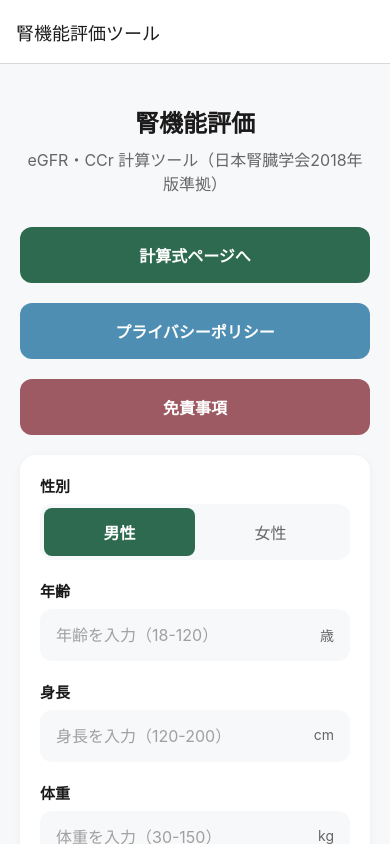
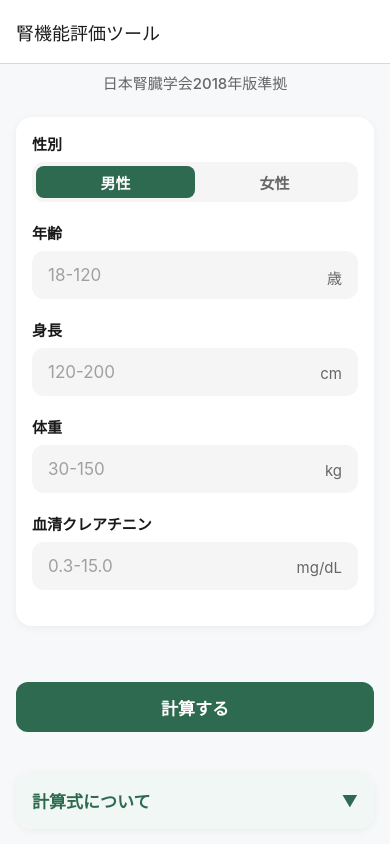
Before and after one commit to yutabee/RenalCalc, a React Native app: screen / in a window 390 px wide. Built offline with nearby package versions, Linux system fonts and the light colour scheme.

Commit message:
Refactor navigation structure and improve component organization

```diff
--- a/App.tsx
+++ b/App.tsx
@@ -1,5 +1,5 @@
 import 'react-native-gesture-handler';
-import React, {useState} from 'react';
+import React, {useState, useRef, useEffect} from 'react';
 import {
   View,
   Text,
@@ -11,62 +11,16 @@ import {
   KeyboardAvoidingView,
   Platform,
   Alert,
+  Animated,
 } from 'react-native';
-
 import {NavigationContainer} from '@react-navigation/native';
 import {createNativeStackNavigator} from '@react-navigation/native-stack';
-
-// プライバシーポリシーページ
-const PrivacyPolicyScreen: React.FC = () => {
-  return (
-    <ScrollView style={styles.privacyContainer}>
-      <Text style={styles.privacyTitle}>プライバシーポリシー</Text>
-      <Text style={styles.privacyParagraph}>
-        ここにプライバシーポリシーの内容を記載します。{'\n'}
-        本アプリはユーザーの個人情報を取り扱う場合、その用途、保管方法、第三者提供の有無、セキュリティ対策、ユーザーが自身の情報を確認・削除する方法などを明記します。
-        {'\n\n'}
-        例:{'\n'}- 収集するデータとその目的{'\n'}- データの保存期間{'\n'}-
-        第三者提供の有無と内容{'\n'}- クッキーや類似技術の使用について{'\n'}-
-        問い合わせ窓口
-      </Text>
-    </ScrollView>
-  );
-};
-
-// 計算式一覧ページ
-const FormulasPage: React.FC = () => {
-  return (
-    <ScrollView style={styles.privacyContainer}>
-      <Text style={styles.privacyTitle}>計算式一覧</Text>
-      <Text style={styles.privacyParagraph}>
-        eGFR計算式、CCr計算式、体表面積算出式、CKD重症度分類についての説明を記載します。
-      </Text>
-      <Text style={styles.privacyParagraph}>
-        - eGFR: 日本腎臓学会2018年版推算式{'\n'}- CCr: Cockcroft-Gault式 +
-        日本人補正{'\n'}- BSA: 藤本式{'\n'}- CKD重症度分類: G1 ~ G5 の基準
-      </Text>
-    </ScrollView>
-  );
-};
-
-// 免責事項ページ
-const DisclaimerScreen: React.FC = () => {
-  return (
-    <ScrollView style={styles.privacyContainer}>
-      <Text style={styles.privacyTitle}>免責事項</Text>
-      <Text style={styles.privacyParagraph}>
-        このアプリで提供される情報および計算結果は、医療専門家の指導・判断を置き換えるものではありません。あくまで参考値としてご利用いただき、最終的な医療上の判断は必ず医師等の有資格の医療従事者にご相談ください。
-        {'\n\n'}
-        アプリ提供者は、このアプリの利用によるいかなる損害、トラブル、損失に対して一切の責任を負いません。ユーザーは自己責任で本アプリを利用してください。
-      </Text>
-    </ScrollView>
-  );
-};
 
 // 型定義
 interface CKDStage {
   stage: string;
   description: string;
+  color: string;
 }
 
 interface ResultCardProps {
@@ -85,6 +39,40 @@ interface InputValidation {
   serumCr: number;
 }
 
+interface ActionButtonProps {
+  title: string;
+  onPress: () => void;
+  variant?: 'primary' | 'secondary' | 'tertiary';
+  backgroundColor?: string;
+}
+
+// カスタムボタンコンポーネント
+const ActionButton: React.FC<ActionButtonProps> = ({
+  title,
+  onPress,
+  variant = 'primary',
+  backgroundColor,
+}) => (
+  <TouchableOpacity
+    style={[
+      styles.actionButton,
+      variant === 'secondary' && styles.actionButtonSecondary,
+      variant === 'tertiary' && styles.actionButtonTertiary,
+      backgroundColor && {backgroundColor},
+    ]}
+    onPress={onPress}
+    activeOpacity={0.7}>
+    <Text
+      style={[
+        styles.actionButtonText,
+        variant === 'secondary' && styles.actionButtonTextSecondary,
+        variant === 'tertiary' && styles.actionButtonTextTertiary,
+      ]}>
+      {title}
+    </Text>
+  </TouchableOpacity>
+);
+
 // ResultCardコンポーネント
 const ResultCard: React.FC<ResultCardProps> = ({
   title,
@@ -93,37 +81,94 @@ const ResultCard: React.FC<ResultCardProps> = ({
   stage,
   description,
   isActive = false,
-}) => (
-  <View style={[styles.resultCard, isActive && styles.activeResultCard]}>
+}) => {
+  const fadeAnim = useRef(new Animated.Value(0)).current;
+
+  // fadeAnimを依存配列に追加
+  useEffect(() => {
+    Animated.timing(fadeAnim, {
+      toValue: 1,
+      duration: 300,
+      useNativeDriver: true,
+    }).start();
+  }, [fadeAnim]);
+
+  return (
+    <Animated.View
+      style={[
+        styles.resultCard,
+        isActive && styles.activeResultCard,
+        {opacity: fadeAnim},
+      ]}>
+      <View style={styles.resultHeader}>
         <Text style={styles.resultTitle}>{title}</Text>
-    <Text style={styles.resultValue}>{value}</Text>
-    <Text style={styles.resultUnit}>{unit}</Text>
+        <Text style={styles.resultValue}>
+          {value}
+          <Text style={styles.resultUnit}> {unit}</Text>
+        </Text>
+      </View>
       {stage && (
         <View style={styles.stageContainer}>
-        <Text style={styles.stageText}>
-          {stage.stage}: {stage.description}
-        </Text>
+          <View style={[styles.stageBadge, {backgroundColor: stage.color}]}>
+            <Text style={styles.stageBadgeText}>{stage.stage}</Text>
+          </View>
+          <Text style={styles.stageDescription}>{stage.description}</Text>
         </View>
       )}
-    {description && <Text style={styles.resultDescription}>{description}</Text>}
-  </View>
+      {description && (
+        <Text style={styles.resultDescription}>{description}</Text>
+      )}
+    </Animated.View>
   );
+};
 
 // 計算式の説明コンポーネント
 const FormulaAccordion: React.FC = () => {
   const [isExpanded, setIsExpanded] = useState(false);
+  const heightAnim = useRef(new Animated.Value(0)).current;
+
+  // isExpanded, heightAnim を依存配列に追加
+  useEffect(() => {
+    Animated.timing(heightAnim, {
+      toValue: isExpanded ? 1 : 0,
+      duration: 300,
+      useNativeDriver: false,
+    }).start();
+  }, [isExpanded, heightAnim]);
 
   return (
     <View style={styles.formulaSection}>
       <TouchableOpacity
         style={styles.formulaHeader}
-        onPress={() => setIsExpanded(!isExpanded)}>
+        onPress={() => setIsExpanded(!isExpanded)}
+        activeOpacity={0.7}>
         <Text style={styles.formulaHeaderText}>計算式について</Text>
-        <Text style={styles.formulaHeaderIcon}>{isExpanded ? '▼' : '▶'}</Text>
+        <Animated.Text
+          style={[
+            styles.formulaHeaderIcon,
+            {
+              transform: [
+                {
+                  rotate: heightAnim.interpolate({
+                    inputRange: [0, 1],
+                    outputRange: ['0deg', '180deg'],
+                  }),
+                },
+              ],
+            },
+          ]}>
+          ▼
+        </Animated.Text>
       </TouchableOpacity>
 
       {isExpanded && (
-        <View style={styles.formulaContent}>
+        <Animated.View
+          style={[
+            styles.formulaContent,
+            {
+              opacity: heightAnim,
+            },
+          ]}>
           <Text style={styles.formulaTitle}>1. eGFR（推算糸球体濾過量）</Text>
           <Text style={styles.formulaDescription}>
             日本腎臓学会2018年版推算式{'\n'}
@@ -149,21 +194,51 @@ const FormulaAccordion: React.FC = () => {
 
           <Text style={styles.formulaTitle}>4. CKD重症度分類</Text>
           <Text style={styles.formulaDescription}>
-            G1: eGFR ≥ 90{'\n'}
-            G2: 60 ≤ eGFR ＜ 90{'\n'}
-            G3a: 45 ≤ eGFR ＜ 60{'\n'}
-            G3b: 30 ≤ eGFR ＜ 45{'\n'}
-            G4: 15 ≤ eGFR ＜ 30{'\n'}
-            G5: eGFR ＜ 15
+            G1: eGFR ≥ 90 mL/min/1.73m²{'\n'}
+            G2: 60-89 mL/min/1.73m²{'\n'}
+            G3a: 45-59 mL/min/1.73m²{'\n'}
+            G3b: 30-44 mL/min/1.73m²{'\n'}
+            G4: 15-29 mL/min/1.73m²{'\n'}
+            G5: ＜15 mL/min/1.73m²
           </Text>
-        </View>
+        </Animated.View>
       )}
     </View>
   );
 };
 
+// CKDステージの色定義
+const CKD_STAGE_COLORS = {
+  G1: '#4CAF50', // 緑
+  G2: '#8BC34A', // 明るい緑
+  G3a: '#FFC107', // 黄色
+  G3b: '#FF9800', // オレンジ
+  G4: '#FF5722', // 深いオレンジ
+  G5: '#F44336', // 赤
+};
+
+// ダミー画面 (Formulas)
+const Formulas: React.FC = () => (
+  <View style={styles.privacyContainer}>
+    <Text style={styles.privacyTitle}>計算式一覧</Text>
+    <Text style={styles.privacyParagraph}>
+      ここに計算式一覧の詳細を記載します。
+    </Text>
+  </View>
+);
+
+// ダミー画面 (Disclaimer)
+const Disclaimer: React.FC = () => (
+  <View style={styles.privacyContainer}>
+    <Text style={styles.privacyTitle}>免責事項</Text>
+    <Text style={styles.privacyParagraph}>
+      ここに免責事項の詳細を記載します。
+    </Text>
+  </View>
+);
+
+// メインの入力フォームと計算機能を含むホーム画面
 const HomeScreen: React.FC<{navigation: any}> = ({navigation}) => {
-  // State管理
   const [age, setAge] = useState<string>('');
   const [weight, setWeight] = useState<string>('');
   const [height, setHeight] = useState<string>('');
@@ -173,6 +248,10 @@ const HomeScreen: React.FC<{navigation: any}> = ({navigation}) => {
   const [egfr, setEgfr] = useState<number | null>(null);
   const [bsa, setBsa] = useState<number | null>(null);
 
+  // アニメーション用の値
+  const fadeAnim = useRef(new Animated.Value(1)).current;
+
+  // 入力値の検証
   const validateInputs = (): InputValidation => {
     const ageNum = parseFloat(age);
     const weightNum = parseFloat(weight);
@@ -202,13 +281,14 @@ const HomeScreen: React.FC<{navigation: any}> = ({navigation}) => {
     return {ageNum, weightNum, heightNum, serumCr};
   };
 
+  // 体表面積計算（藤本式）
   const calculateBSA = (heightCm: number, weightKg: number): number => {
     return weightKg ** 0.444 * heightCm ** 0.663 * 0.008883;
   };
 
+  // CCr計算
   const calculateCCR = (inputs: InputValidation) => {
     const {ageNum, weightNum, heightNum, serumCr} = inputs;
-
     try {
       const bsaValue = calculateBSA(heightNum, weightNum);
       const factor = sex === 'male' ? 1 : 0.85;
@@ -227,6 +307,7 @@ const HomeScreen: React.FC<{navigation: any}> = ({navigation}) => {
     }
   };
 
+  // eGFR計算
   const calculateEGFR = (inputs: InputValidation) => {
     const {ageNum, serumCr} = inputs;
 
@@ -250,30 +331,66 @@ const HomeScreen: React.FC<{navigation: any}> = ({navigation}) => {
     }
   };
 
+  // CKDステージ判定
   const getCKDStage = (egfrValue: number): CKDStage => {
     if (egfrValue >= 90) {
       return {
         stage: 'G1',
         description: '正常または高値（腎症の存在確認が必要）',
+        color: CKD_STAGE_COLORS.G1,
       };
     }
     if (egfrValue >= 60) {
-      return {stage: 'G2', description: '軽度低下（腎症の存在確認が必要）'};
+      return {
+        stage: 'G2',
+        description: '軽度低下（腎症の存在確認が必要）',
+        color: CKD_STAGE_COLORS.G2,
+      };
     }
     if (egfrValue >= 45) {
-      return {stage: 'G3a', description: '軽度～中等度低下'};
+      return {
+        stage: 'G3a',
+        description: '軽度～中等度低下',
+        color: CKD_STAGE_COLORS.G3a,
+      };
     }
     if (egfrValue >= 30) {
-      return {stage: 'G3b', description: '中等度～高度低下'};
+      return {
+        stage: 'G3b',
+        description: '中等度～高度低下',
+        color: CKD_STAGE_COLORS.G3b,
+      };
     }
     if (egfrValue >= 15) {
-      return {stage: 'G4', description: '高度低下'};
+      return {
+        stage: 'G4',
+        description: '高度低下',
+        color: CKD_STAGE_COLORS.G4,
+      };
     }
-    return {stage: 'G5', description: '末期腎不全'};
+    return {
+      stage: 'G5',
+      description: '末期腎不全',
+      color: CKD_STAGE_COLORS.G5,
+    };
   };
 
+  // 計算実行
   const handleCalculate = async () => {
     try {
+      Animated.sequence([
+        Animated.timing(fadeAnim, {
+          toValue: 0,
+          duration: 200,
+          useNativeDriver: true,
+        }),
+        Animated.timing(fadeAnim, {
+          toValue: 1,
+          duration: 200,
+          useNativeDriver: true,
+        }),
+      ]).start();
+
       const validatedInputs = validateInputs();
 
       setBsa(null);
@@ -297,38 +414,10 @@ const HomeScreen: React.FC<{navigation: any}> = ({navigation}) => {
       <KeyboardAvoidingView
         behavior={Platform.OS === 'ios' ? 'padding' : 'height'}
         style={styles.keyboardAvoid}>
-        <ScrollView contentContainerStyle={styles.scrollContainer}>
-          <Text style={styles.title}>腎機能評価</Text>
-          <Text style={styles.subtitle}>
-            eGFR・CCr 計算ツール（日本腎臓学会2018年版準拠）
-          </Text>
-
-          {/* 計算式ページへ遷移するためのボタン */}
-          <TouchableOpacity
-            style={[styles.calculateButton, {marginBottom: 20}]}
-            onPress={() => navigation.navigate('Formulas')}>
-            <Text style={styles.calculateButtonText}>計算式ページへ</Text>
-          </TouchableOpacity>
-
-          {/* プライバシーポリシーページへ遷移するためのボタン */}
-          <TouchableOpacity
-            style={[
-              styles.calculateButton,
-              {marginBottom: 20, backgroundColor: '#4F8EB3'},
-            ]}
-            onPress={() => navigation.navigate('PrivacyPolicy')}>
-            <Text style={styles.calculateButtonText}>プライバシーポリシー</Text>
-          </TouchableOpacity>
-
-          {/* 免責事項ページへのボタン追加 */}
-          <TouchableOpacity
-            style={[
-              styles.calculateButton,
-              {marginBottom: 20, backgroundColor: '#9E5A63'},
-            ]}
-            onPress={() => navigation.navigate('Disclaimer')}>
-            <Text style={styles.calculateButtonText}>免責事項</Text>
-          </TouchableOpacity>
+        <ScrollView
+          contentContainerStyle={styles.scrollContainer}
+          showsVerticalScrollIndicator={false}>
+          <Text style={styles.subtitle}>日本腎臓学会2018年版準拠</Text>
 
           <View style={styles.inputSection}>
             <View style={styles.inputGroup}>
@@ -339,7 +428,10 @@ const HomeScreen: React.FC<{navigation: any}> = ({navigation}) => {
                     styles.segmentButton,
                     sex === 'male' && styles.segmentButtonActive,
                   ]}
-                  onPress={() => setSex('male')}>
+                  onPress={() => setSex('male')}
+                  accessibilityLabel="男性を選択"
+                  accessibilityRole="radio"
+                  accessibilityState={{checked: sex === 'male'}}>
                   <Text
                     style={[
                       styles.segmentButtonText,
@@ -353,7 +445,10 @@ const HomeScreen: React.FC<{navigation: any}> = ({navigation}) => {
                     styles.segmentButton,
                     sex === 'female' && styles.segmentButtonActive,
                   ]}
-                  onPress={() => setSex('female')}>
+                  onPress={() => setSex('female')}
+                  accessibilityLabel="女性を選択"
+                  accessibilityRole="radio"
+                  accessibilityState={{checked: sex === 'female'}}>
                   <Text
                     style={[
                       styles.segmentButtonText,
@@ -369,11 +464,15 @@ const HomeScreen: React.FC<{navigation: any}> = ({navigation}) => {
               <Text style={styles.label}>年齢</Text>
               <TextInput
                 style={styles.input}
-                placeholder="年齢を入力（18-120）"
+                placeholder="18-120"
                 keyboardType="numeric"
                 value={age}
                 onChangeText={setAge}
+                maxLength={3}
                 placeholderTextColor="#A0A0A0"
+                accessibilityLabel="年齢入力"
+                accessibilityHint="18歳から120歳までの値を入力"
+                returnKeyType="next"
               />
               <Text style={styles.unit}>歳</Text>
             </View>
@@ -382,11 +481,15 @@ const HomeScreen: React.FC<{navigation: any}> = ({navigation}) => {
               <Text style={styles.label}>身長</Text>
               <TextInput
                 style={styles.input}
-                placeholder="身長を入力（120-200）"
+                placeholder="120-200"
                 keyboardType="numeric"
                 value={height}
                 onChangeText={setHeight}
+                maxLength={3}
                 placeholderTextColor="#A0A0A0"
+                accessibilityLabel="身長入力"
+                accessibilityHint="センチメートル単位で入力"
+                returnKeyType="next"
               />
               <Text style={styles.unit}>cm</Text>
             </View>
@@ -395,11 +498,15 @@ const HomeScreen: React.FC<{navigation: any}> = ({navigation}) => {
               <Text style={styles.label}>体重</Text>
               <TextInput
                 style={styles.input}
-                placeholder="体重を入力（30-150）"
+                placeholder="30-150"
                 keyboardType="numeric"
                 value={weight}
                 onChangeText={setWeight}
+                maxLength={3}
                 placeholderTextColor="#A0A0A0"
+                accessibilityLabel="体重入力"
+                accessibilityHint="キログラム単位で入力"
+                returnKeyType="next"
               />
               <Text style={styles.unit}>kg</Text>
             </View>
@@ -408,61 +515,75 @@ const HomeScreen: React.FC<{navigation: any}> = ({navigation}) => {
               <Text style={styles.label}>血清クレアチニン</Text>
               <TextInput
                 style={styles.input}
-                placeholder="数値を入力（0.3-15.0）"
-                keyboardType="numeric"
+                placeholder="0.3-15.0"
+                keyboardType="decimal-pad"
                 value={serumCreatinine}
                 onChangeText={setSerumCreatinine}
+                maxLength={5}
                 placeholderTextColor="#A0A0A0"
+                accessibilityLabel="血清クレアチニン入力"
+                accessibilityHint="mg/dL単位で入力"
+                returnKeyType="done"
               />
               <Text style={styles.unit}>mg/dL</Text>
             </View>
           </View>
 
           <View style={styles.calculationButtons}>
-            <TouchableOpacity
-              style={styles.calculateButton}
-              onPress={handleCalculate}>
-              <Text style={styles.calculateButtonText}>計算する</Text>
-            </TouchableOpacity>
+            <ActionButton
+              title="計算する"
+              onPress={handleCalculate}
+              variant="primary"
+            />
           </View>
 
+          <Animated.View style={[styles.resultsContainer, {opacity: fadeAnim}]}>
             {(egfr !== null || ccr !== null || bsa !== null) && (
-            <View style={styles.resultsContainer}>
+              <>
                 <Text style={styles.resultsSectionTitle}>計算結果</Text>
                 {egfr !== null && (
-                <View style={styles.resultCards}>
                   <ResultCard
                     title="eGFR"
                     value={egfr}
                     unit="mL/min/1.73m²"
                     stage={getCKDStage(egfr)}
                   />
-                </View>
                 )}
                 {ccr !== null && (
-                <View style={styles.resultCards}>
                   <ResultCard
                     title="CCr（補正値）"
                     value={ccr}
                     unit="mL/min/1.73m²"
                   />
+                )}
+                {bsa !== null && (
+                  <View style={styles.bsaContainer}>
+                    <Text style={styles.bsaText}>体表面積: {bsa} m²</Text>
+                    <Text style={styles.bsaSubtext}>（藤本式）</Text>
                   </View>
                 )}
-              {bsa !== null && (
-                <Text style={styles.bsaText}>体表面積: {bsa} m²（藤本式）</Text>
+              </>
             )}
-            </View>
-          )}
+          </Animated.View>
 
           <FormulaAccordion />
+
+          <View style={styles.footerButtons}>
+            <ActionButton
+              title="計算式の詳細"
+              onPress={() => navigation.navigate('Formulas')}
+              variant="secondary"
+            />
+            <ActionButton
+              title="免責事項"
+              onPress={() => navigation.navigate('Disclaimer')}
+              variant="tertiary"
+            />
+          </View>
 
           <Text style={styles.disclaimer}>
             ※
             この計算結果は参考値です。実際の診断には、他の検査結果や臨床所見を含めた総合的な判断が必要です。
-            {'\n'}
-            日本腎臓学会2018年版のeGFR推算式に準拠しています。
-            {'\n'}
-            体表面積は藤本式（1960年）を使用しています。
           </Text>
         </ScrollView>
       </KeyboardAvoidingView>
@@ -483,17 +604,12 @@ const RootApp: React.FC = () => {
         />
         <Stack.Screen
           name="Formulas"
-          component={FormulasPage}
+          component={Formulas}
           options={{title: '計算式一覧'}}
         />
         <Stack.Screen
-          name="PrivacyPolicy"
-          component={PrivacyPolicyScreen}
-          options={{title: 'プライバシーポリシー'}}
-        />
-        <Stack.Screen
           name="Disclaimer"
-          component={DisclaimerScreen}
+          component={Disclaimer}
           options={{title: '免責事項'}}
         />
       </Stack.Navigator>
@@ -512,32 +628,27 @@ const styles = StyleSheet.create({
     flex: 1,
   },
   scrollContainer: {
-    padding: 20,
-  },
-  title: {
-    fontSize: 24,
-    fontWeight: '700',
-    color: '#1A1A1A',
-    textAlign: 'center',
-    marginTop: 20,
+    paddingHorizontal: 16,
+    paddingTop: 8,
+    paddingBottom: 32,
   },
   subtitle: {
-    fontSize: 16,
+    fontSize: 15,
     color: '#666666',
     textAlign: 'center',
-    marginTop: 8,
-    marginBottom: 32,
+    marginBottom: 24,
+    fontWeight: '500',
   },
   inputSection: {
     backgroundColor: '#FFFFFF',
     borderRadius: 16,
-    padding: 20,
+    padding: 16,
     shadowColor: '#000',
     shadowOffset: {width: 0, height: 2},
     shadowOpacity: 0.05,
     shadowRadius: 8,
     elevation: 3,
-    marginBottom: 20,
+    marginBottom: 24,
   },
   inputGroup: {
     marginBottom: 20,
@@ -549,27 +660,30 @@ const styles = StyleSheet.create({
     marginBottom: 8,
   },
   input: {
-    backgroundColor: '#F7F8FA',
+    backgroundColor: '#F5F5F5',
     borderRadius: 12,
     padding: 16,
-    fontSize: 16,
+    fontSize: 17,
     color: '#1A1A1A',
+    height: 48,
   },
   unit: {
     position: 'absolute',
     right: 16,
     top: 45,
     color: '#666666',
+    fontSize: 15,
   },
   segmentedControl: {
     flexDirection: 'row',
-    backgroundColor: '#F7F8FA',
+    backgroundColor: '#F5F5F5',
     borderRadius: 12,
     padding: 4,
+    height: 40,
   },
   segmentButton: {
     flex: 1,
-    paddingVertical: 12,
+    justifyContent: 'center',
     alignItems: 'center',
     borderRadius: 8,
   },
@@ -577,29 +691,46 @@ const styles = StyleSheet.create({
     backgroundColor: '#2D6A4F',
   },
   segmentButtonText: {
-    fontSize: 16,
+    fontSize: 15,
     color: '#666666',
+    fontWeight: '600',
   },
   segmentButtonTextActive: {
     color: '#FFFFFF',
+  },
+  actionButton: {
+    height: 50,
+    borderRadius: 12,
+    justifyContent: 'center',
+    alignItems: 'center',
+    backgroundColor: '#2D6A4F',
+    marginVertical: 8,
+  },
+  actionButtonSecondary: {
+    backgroundColor: 'transparent',
+    borderWidth: 1,
+    borderColor: '#2D6A4F',
+  },
+  actionButtonTertiary: {
+    backgroundColor: 'transparent',
+  },
+  actionButtonText: {
+    color: '#FFFFFF',
+    fontSize: 17,
     fontWeight: '600',
+  },
+  actionButtonTextSecondary: {
+    color: '#2D6A4F',
+  },
+  actionButtonTextTertiary: {
+    color: '#666666',
   },
   calculationButtons: {
     marginTop: 24,
   },
-  calculateButton: {
-    backgroundColor: '#2D6A4F',
-    borderRadius: 12,
-    padding: 16,
-    alignItems: 'center',
-  },
-  calculateButtonText: {
-    color: '#FFFFFF',
-    fontSize: 16,
-    fontWeight: '600',
-  },
   resultsContainer: {
-    marginTop: 32,
+    marginTop: 8,
+    marginBottom: 24,
   },
   resultsSectionTitle: {
     fontSize: 20,
@@ -607,78 +738,89 @@ const styles = StyleSheet.create({
     color: '#1A1A1A',
     marginBottom: 16,
   },
-  resultCards: {
-    marginBottom: 12,
-  },
   resultCard: {
     backgroundColor: '#FFFFFF',
     borderRadius: 16,
-    padding: 20,
+    padding: 16,
+    marginBottom: 12,
     shadowColor: '#000',
     shadowOffset: {width: 0, height: 2},
     shadowOpacity: 0.05,
     shadowRadius: 8,
     elevation: 3,
   },
+  activeResultCard: {
+    borderWidth: 2,
+    borderColor: '#2D6A4F',
+  },
+  resultHeader: {
+    flexDirection: 'row',
+    justifyContent: 'space-between',
+    alignItems: 'baseline',
+    marginBottom: 12,
+  },
   resultTitle: {
-    fontSize: 18,
-    fontWeight: '700',
+    fontSize: 17,
+    fontWeight: '600',
     color: '#1A1A1A',
-    marginBottom: 8,
   },
   resultValue: {
-    fontSize: 24,
+    fontSize: 28,
     fontWeight: '700',
     color: '#2D6A4F',
-    marginBottom: 4,
   },
   resultUnit: {
+    fontSize: 15,
+    color: '#666666',
+  },
+  stageContainer: {
+    flexDirection: 'row',
+    alignItems: 'center',
+    marginTop: 8,
+  },
+  stageBadge: {
+    paddingHorizontal: 8,
+    paddingVertical: 4,
+    borderRadius: 6,
+    marginRight: 8,
+  },
+  stageBadgeText: {
+    color: '#FFFFFF',
+    fontSize: 13,
+    fontWeight: '600',
+  },
+  stageDescription: {
+    flex: 1,
     fontSize: 14,
     color: '#666666',
-    marginBottom: 8,
-  },
-  stageContainer: {
-    backgroundColor: '#F0F7F4',
-    borderRadius: 8,
-    padding: 8,
-    marginTop: 8,
-  },
-  stageText: {
-    fontSize: 14,
-    color: '#2D6A4F',
-    fontWeight: '600',
   },
   resultDescription: {
     fontSize: 14,
     color: '#666666',
     marginTop: 8,
-    textAlign: 'left',
+  },
+  bsaContainer: {
+    backgroundColor: '#FFFFFF',
+    borderRadius: 16,
+    padding: 16,
+    alignItems: 'center',
+    marginTop: 8,
   },
   bsaText: {
-    fontSize: 14,
+    fontSize: 17,
+    fontWeight: '600',
+    color: '#2D6A4F',
+  },
+  bsaSubtext: {
+    fontSize: 13,
     color: '#666666',
-    marginTop: 8,
-    textAlign: 'center',
-  },
-  disclaimer: {
-    fontSize: 12,
-    color: '#666666',
-    marginTop: 24,
-    marginBottom: 16,
-    textAlign: 'center',
-    lineHeight: 18,
-    paddingHorizontal: 20,
-  },
-  activeResultCard: {
-    backgroundColor: '#F0F7F4',
-    borderColor: '#2D6A4F',
-    borderWidth: 2,
+    marginTop: 4,
   },
   formulaSection: {
-    marginTop: 24,
     backgroundColor: '#FFFFFF',
     borderRadius: 16,
     overflow: 'hidden',
+    marginBottom: 24,
     shadowColor: '#000',
     shadowOffset: {width: 0, height: 2},
     shadowOpacity: 0.05,
@@ -693,7 +835,7 @@ const styles = StyleSheet.create({
     backgroundColor: '#F0F7F4',
   },
   formulaHeaderText: {
-    fontSize: 16,
+    fontSize: 17,
     fontWeight: '600',
     color: '#2D6A4F',
   },
@@ -705,34 +847,43 @@ const styles = StyleSheet.create({
     padding: 16,
   },
   formulaTitle: {
-    fontSize: 14,
+    fontSize: 15,
     fontWeight: '600',
     color: '#1A1A1A',
     marginTop: 12,
     marginBottom: 8,
   },
   formulaDescription: {
-    fontSize: 13,
+    fontSize: 14,
     color: '#666666',
-    lineHeight: 18,
+    lineHeight: 20,
     marginBottom: 16,
   },
-  // プライバシーポリシー、免責事項などのページスタイル
+  footerButtons: {
+    marginBottom: 24,
+  },
+  disclaimer: {
+    fontSize: 12,
+    color: '#666666',
+    textAlign: 'center',
+    lineHeight: 16,
+    paddingHorizontal: 16,
+  },
   privacyContainer: {
     flex: 1,
     backgroundColor: '#FFFFFF',
-    padding: 20,
+    padding: 16,
   },
   privacyTitle: {
-    fontSize: 24,
+    fontSize: 22,
     fontWeight: '700',
+    color: '#1A1A1A',
     marginBottom: 16,
-    color: '#1A1A1A',
   },
   privacyParagraph: {
-    fontSize: 14,
-    lineHeight: 20,
-    color: '#333',
+    fontSize: 15,
+    lineHeight: 22,
+    color: '#333333',
     marginBottom: 16,
   },
 });
```
Lines whose indentation alone changed are shown as unchanged.
